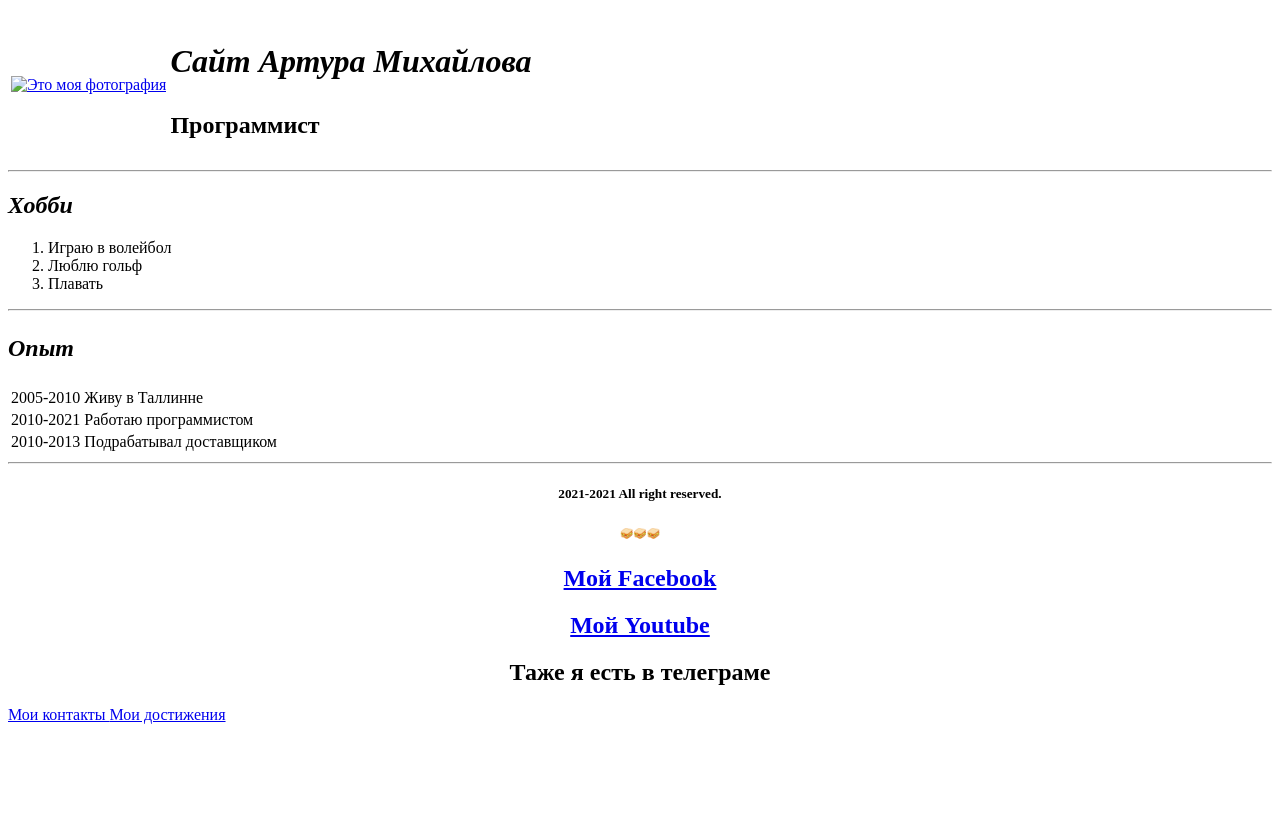
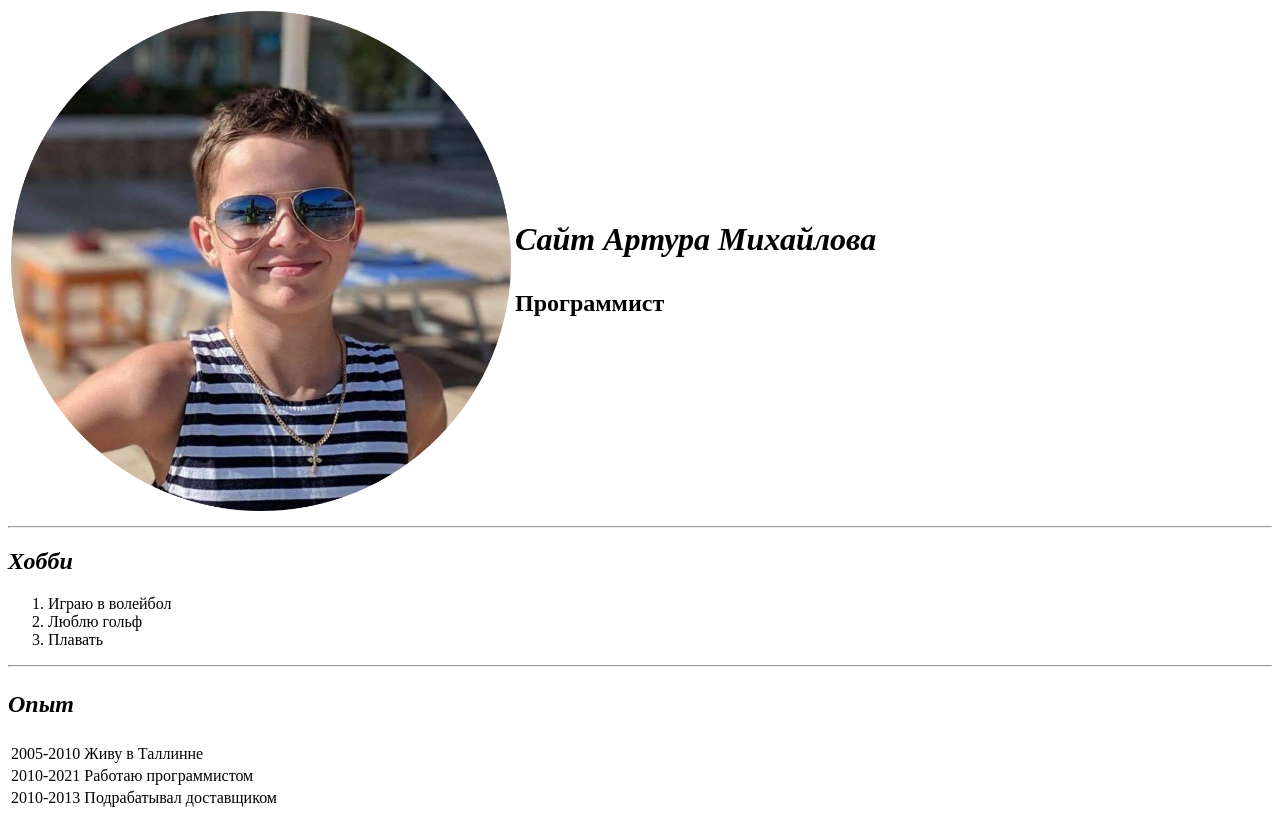
Before and after one commit to ArturMih/cv, a plain HTML site: page index.html in a window 1280 px wide. Shown: the top 813 px of the page. Drawn offline with Linux system fonts and the light colour scheme.

Commit message:
Update index.html

```diff
--- a/index.html
+++ b/index.html
@@ -11,7 +11,7 @@
     <tr>
         <td>
 
-            <a href="https://lifehacker.ru/special/sleep/"><img src="images/circle-cropped.png" alt="Это моя фотография" width="500" height="500"></a>
+            <a href="https://lifehacker.ru/special/sleep/"><img src="circle-cropped.png" alt="Это моя фотография" width="500" height="500"></a>
         </td>
         <td><h1><p><em>Сайт Артура Михайлова</em></p><h1>
             <h2>Программист</h2></td>
```
